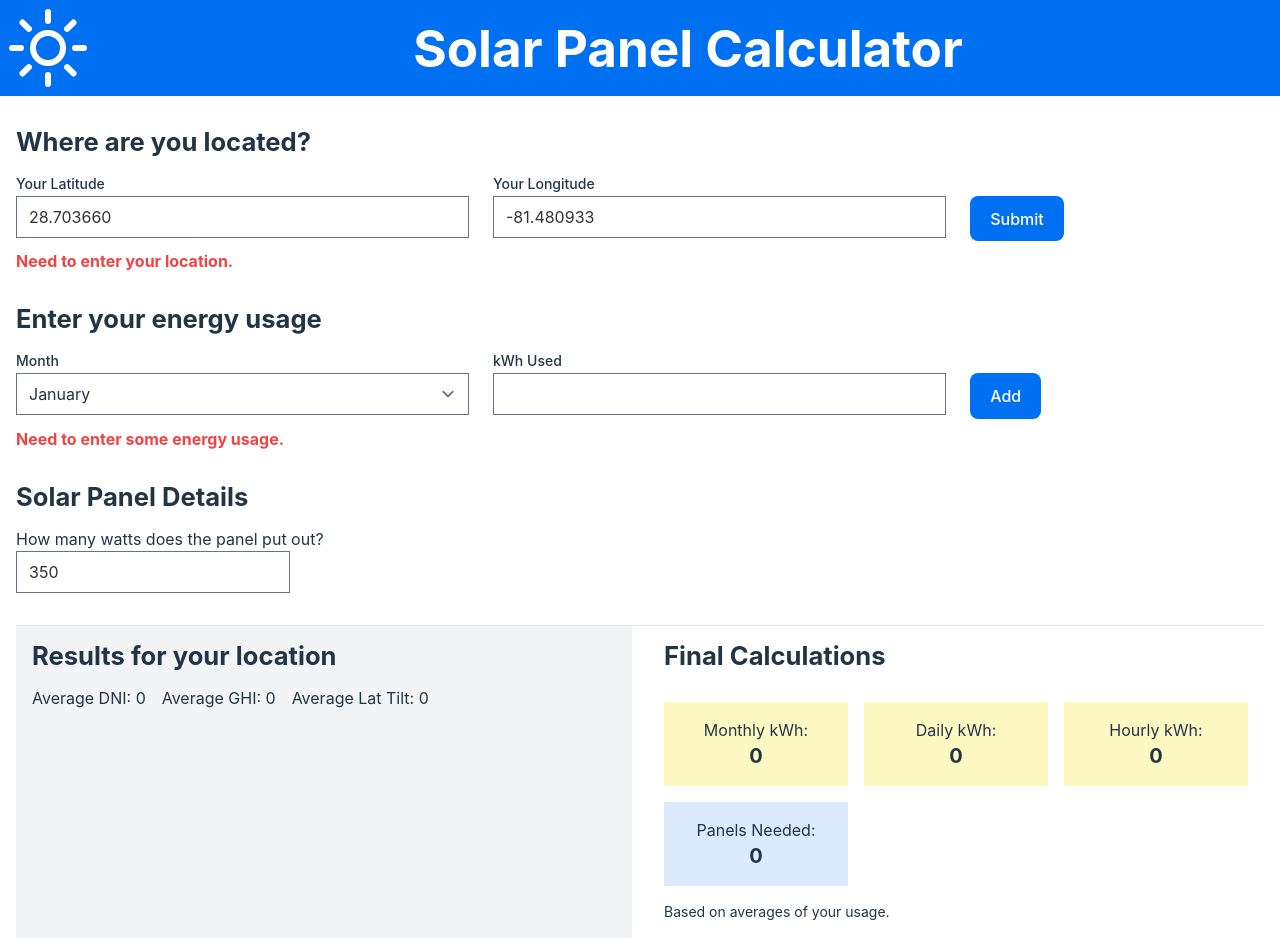
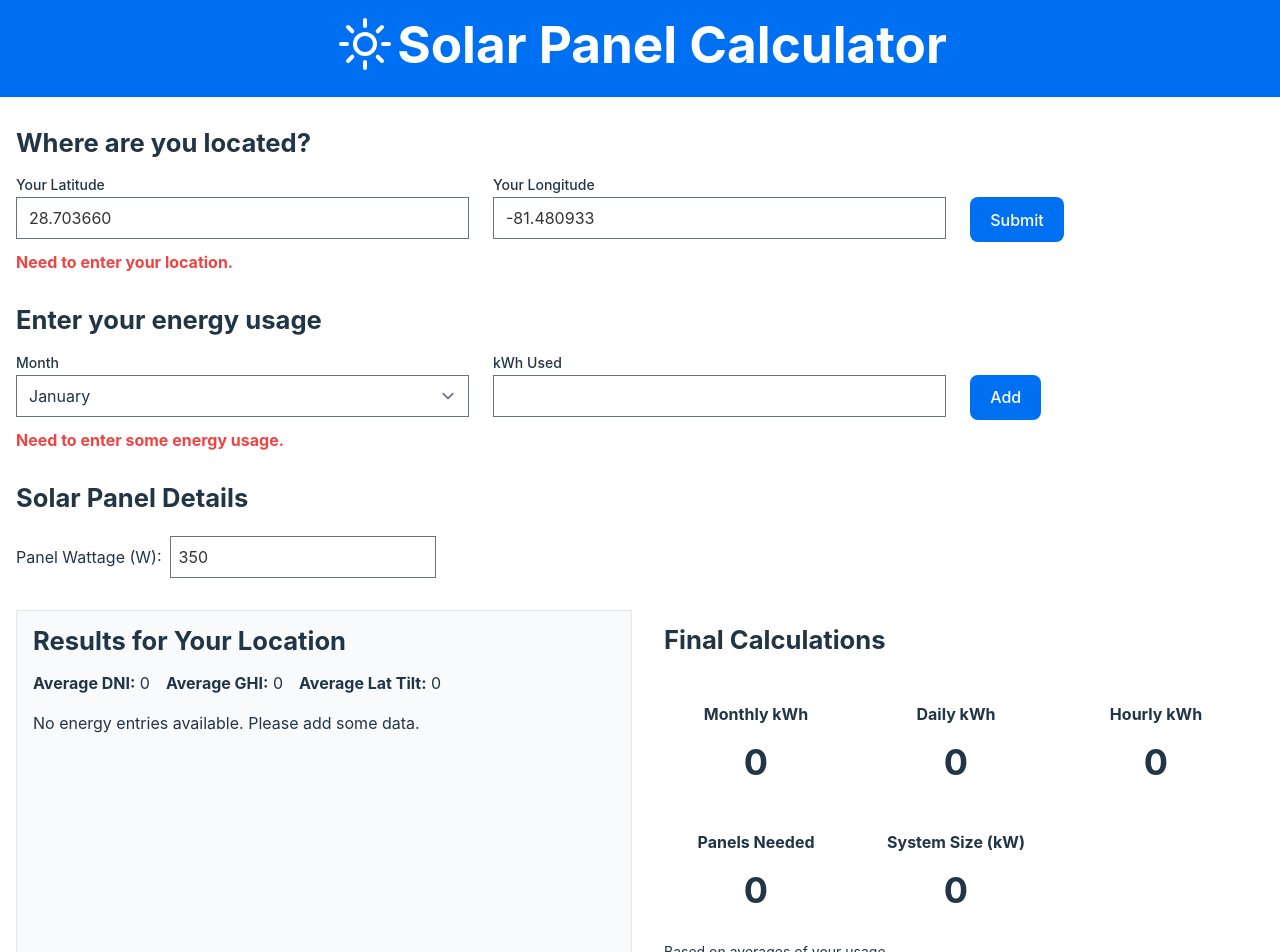
Before and after one commit to interfused/solar-calc, a React (Vite) app: page / in a window 1280 px wide. Shown: the top 952 px of the page. Built offline with nearby package versions, Linux system fonts and the light colour scheme.

Commit message:
refactor for metric card

```diff
--- a/src/App.css
+++ b/src/App.css
@@ -44,3 +44,13 @@ input{color: #333;}
 .read-the-docs {
   color: #888;
 }
+table,td,th{
+  @apply border border-solid border-gray-200;
+}
+
+td,th{
+  @apply p-2
+}
+th{
+  @apply bg-gray-50;
+}
--- a/src/App.tsx
+++ b/src/App.tsx
@@ -1,24 +1,22 @@
-//import { useState } from "react";
 import "./App.css";
 import EnergyUsage from "./electricity-usage/EnergyUsage";
 import { GlobalStateProvider } from "./GlobalStateContext"; // Import GlobalStateProvider
 import LatLongForm from "./electricity-usage/LatLongForm";
-import Calculations from "./electricity-usage/Calculations";
+import { Calculations } from "./electricity-usage/Calculations";
 
 function App() {
-  //  const [count, setCount] = useState(0);
-
   return (
     <GlobalStateProvider>
       <>
-        <div className="flex items-center bg-blue-500 text-white">
-          <div className="flex-none w-24 ">
+        <div className="text-center bg-blue-500 text-white p-4">
+          <h1 className="font-bold">
             <svg
               xmlns="http://www.w3.org/2000/svg"
               fill="none"
               viewBox="0 0 24 24"
               strokeWidth={1.5}
               stroke="currentColor"
+              className="relative w-16 inline top-[-5px]"
             >
               <path
                 strokeLinecap="round"
@@ -26,20 +24,16 @@ function App() {
                 d="M12 3v2.25m6.364.386-1.591 1.591M21 12h-2.25m-.386 6.364-1.591-1.591M12 18.75V21m-4.773-4.227-1.591 1.591M5.25 12H3m4.227-4.773L5.636 5.636M15.75 12a3.75 3.75 0 1 1-7.5 0 3.75 3.75 0 0 1 7.5 0Z"
               />
             </svg>
-          </div>
-          <div className="flex-auto">
-            <h1 className="font-bold">Solar Panel Calculator</h1>
-          </div>
+            Solar Panel Calculator
+          </h1>
         </div>
 
         <div className="max-w-screen-xl mx-auto p-4">
           <div className="my-4">
-            <LatLongForm></LatLongForm>
+            <LatLongForm />
           </div>
-
-          <EnergyUsage></EnergyUsage>
-
-          <Calculations></Calculations>
+          <EnergyUsage />
+          <Calculations />
         </div>
       </>
     </GlobalStateProvider>
--- a/src/electricity-usage/Calculations.tsx
+++ b/src/electricity-usage/Calculations.tsx
@@ -1,100 +1,141 @@
-/*
-REFERENCES:
-https://www.solar.com/learn/how-much-is-a-solar-system-for-a-2000-sq-ft-house/
-*/
 import { useState } from "react";
+import { useGlobalState } from "../GlobalStateContext";
+import Metric from "./Metric";
 
-import { useGlobalState } from "../GlobalStateContext";
+interface EnergyEntry {
+  month: string;
+  kWh: number;
+}
 
-function Calculations() {
-  //  const [count, setCount] = useState(0);
+export function getFormattedNumberString(n: number) {
+  if (Number.isInteger(n)) {
+    return n.toString();
+  }
+  return n.toFixed(2);
+}
+
+export function Calculations() {
   const [panelWattage, setPanelWattage] = useState(350);
   const { globalState } = useGlobalState();
+
+  const getTableContents = (entries: EnergyEntry[]) => {
+    if (!entries.length) {
+      return <span>No energy entries available. Please add some data.</span>;
+    }
+
+    return (
+      <>
+        <h2 className="font-bold mt-8">Energy Usage History</h2>
+        <table className="w-full border border-gray-200 mt-4">
+          <thead>
+            <tr>
+              <th>Month</th>
+              <th>kWh</th>
+            </tr>
+          </thead>
+          <tbody>
+            {entries.map((entry, index) => (
+              <tr key={index}>
+                <td>{entry.month}</td>
+                <td>{entry.kWh}</td>
+              </tr>
+            ))}
+          </tbody>
+        </table>
+      </>
+    );
+  };
 
   const getSystemDetails = (
     dailyKWH: number,
     peakSunHours: number,
     panelWattage: number
-  ): number => {
+  ) => {
     if (!globalState.LocationData.avg_dni) {
-      return 0;
+      return { systemSize: 0, panelCnt: 0 };
     }
     const systemSize = dailyKWH / peakSunHours;
     const panelCnt = Math.ceil(systemSize / (panelWattage / 1000));
-    return panelCnt;
+    return { systemSize, panelCnt };
   };
 
   const monthlyKWH =
-    globalState.energyEntries.reduce((total, next) => total + next.kWh, 0) /
-    globalState.energyEntries.length;
-  const dailyKWH = Math.ceil(monthlyKWH / 30) || 0;
-  const hourlyKWH = Math.ceil(dailyKWH / 24) || 0;
+    globalState.energyEntries.reduce(
+      (total: number, next: EnergyEntry) => total + next.kWh,
+      0
+    ) / globalState.energyEntries.length || 0;
+
+  let dailyKWH = monthlyKWH ? monthlyKWH / 30 : 0;
+
+  const hourlyKWH = monthlyKWH ? dailyKWH / 24 : 0;
+  const { panelCnt, systemSize } = getSystemDetails(
+    dailyKWH,
+    globalState.LocationData.avg_dni,
+    panelWattage
+  );
 
   return (
     <div className="text-left">
       <h2 className="mt-8 mb-4">Solar Panel Details</h2>
-      <label>How many watts does the panel put out?</label>
-      <br />
+      <label htmlFor="panelWattage">Panel Wattage (W):</label>
       <input
+        id="panelWattage"
+        type="number"
         defaultValue={panelWattage}
         onChange={(e) => setPanelWattage(Number(e.target.value))}
-      ></input>
-      <hr className="mt-8" />
+        className="border p-2 mt-2 ml-2"
+      />
 
-      <div className="md:grid md:grid-cols-2 md:gap-4">
-        <div className="bg-gray-100 p-4">
-          <h2 className="mb-4">Results for your location</h2>
+      <div className="md:grid md:grid-cols-2 md:gap-4 mt-8">
+        <div className="bg-gray-100 p-4 border border-solid border-gray-200 bg-gray-50">
+          <h2 className="mb-4">Results for Your Location</h2>
           <p>
-            Average DNI: {globalState.LocationData.avg_dni}
+            <strong>Average DNI:</strong> {globalState.LocationData.avg_dni}
             <span className="ml-4">
-              Average GHI: {globalState.LocationData.avg_ghi}
+              <strong>Average GHI:</strong> {globalState.LocationData.avg_ghi}
             </span>
             <span className="ml-4">
-              Average Lat Tilt: {globalState.LocationData.avg_lat_tilt}
+              <strong>Average Lat Tilt:</strong>{" "}
+              {globalState.LocationData.avg_lat_tilt}
             </span>
           </p>
           <div className="mt-4">
-            {globalState.energyEntries.map((el, index) => {
-              return (
-                <div key={"idx" + index} className="text-left">
-                  Month: {el.month} <span className="ml-4">kWh: {el.kWh}</span>
-                </div>
-              );
-            })}
+            {getTableContents(globalState.energyEntries)}
           </div>
         </div>
 
         <div className="bg-white p-4">
           <h2 className="mb-4">Final Calculations</h2>
-
-          <div className="grid grid-cols-3 gap-4 mt-8">
-            <div className="text-center bg-yellow-100 p-4">
-              <p>Monthly kWh:</p>
-              <p className="text-xl font-bold">{monthlyKWH || 0}</p>
-            </div>
-
-            <div className="text-center bg-yellow-100 p-4">
-              <p>Daily kWh:</p>
-              <p className="text-xl font-bold">{dailyKWH}</p>
-            </div>
-
-            <div className="text-center bg-yellow-100 p-4">
-              <p>Hourly kWh:</p>
-              <p className="text-xl font-bold">{hourlyKWH}</p>
-            </div>
-
-            <div className="text-center bg-blue-100 p-4">
-              <p>Panels Needed:</p>
-              <p className="text-xl font-bold">
-                {getSystemDetails(
-                  dailyKWH,
-                  globalState.LocationData.avg_dni,
-                  panelWattage
-                ) || 0}
-              </p>
-            </div>
+          <div className="grid grid-cols-2 md:grid-cols-3 gap-4 mt-8">
+            {[
+              {
+                header: "Monthly kWh",
+                value: getFormattedNumberString(monthlyKWH),
+              },
+              {
+                header: "Daily kWh",
+                value: getFormattedNumberString(dailyKWH),
+                bgColor: "yellow",
+              },
+              {
+                header: "Hourly kWh",
+                value: getFormattedNumberString(hourlyKWH),
+              },
+              { header: "Panels Needed", value: panelCnt, bgColor: "blue" },
+              {
+                header: "System Size (kW)",
+                value: getFormattedNumberString(systemSize),
+                bgColor: "blue",
+              },
+            ].map((metric, index) => (
+              <Metric
+                key={index}
+                displayHeader={metric.header}
+                displayValue={metric.value}
+                bgColor={metric.bgColor}
+              />
+            ))}
           </div>
-
           <p className="text-sm mt-4">Based on averages of your usage.</p>
         </div>
       </div>
@@ -102,4 +143,4 @@ function Calculations() {
   );
 }
 
-export default Calculations;
+//export default Calculations;
--- a/src/electricity-usage/EnergyUsageForm.tsx
+++ b/src/electricity-usage/EnergyUsageForm.tsx
@@ -36,7 +36,7 @@ function EnergyUsageForm() {
   return (
     <form
       onSubmit={addToEnergyEntries}
-      className="mt-4 grid grid-cols-1 gap-x-6 gap-y-8 sm:grid-cols-8"
+      className="mt-4 grid grid-cols-1 gap-x-6 gap-y-4 sm:grid-cols-8"
     >
       <div className="sm:col-span-3 text-left">
         <label className="block text-sm/6 font-medium">Month</label>
@@ -60,7 +60,7 @@ function EnergyUsageForm() {
         <label className="block text-sm/6 font-medium">kWh Used</label>
         <input type="text" name="kWh" required className="block w-full" />
       </div>
-      <div className="sm:col-span-2 text-left pt-6">
+      <div className="sm:col-span-2 text-left md:pt-6">
         <button type="submit" className="text-white bg-blue-500">
           Add
         </button>
--- a/src/electricity-usage/LatLongForm.tsx
+++ b/src/electricity-usage/LatLongForm.tsx
@@ -62,7 +62,7 @@ function LatLongForm() {
       <h2 className="text-left">Where are you located?</h2>
       <form
         onSubmit={addLocationData}
-        className="mt-4 grid grid-cols-1 gap-x-6 gap-y-8 sm:grid-cols-8"
+        className="mt-4 grid grid-cols-1 gap-x-6 gap-y-4 sm:grid-cols-8"
       >
         <div className="sm:col-span-3 text-left">
           <label className="block text-sm/6 font-medium">Your Latitude</label>
@@ -84,7 +84,7 @@ function LatLongForm() {
             className="block w-full"
           />
         </div>
-        <div className="sm:col-span-2 text-left pt-6">
+        <div className="sm:col-span-2 text-left md:pt-6">
           <button type="submit" className="text-white bg-blue-500">
             Submit
           </button>
--- /dev/null
+++ b/src/electricity-usage/Metric.tsx
@@ -0,0 +1,23 @@
+interface MetricProps {
+  displayHeader: string;
+  displayValue: string | number;
+  bgColor?: string;
+}
+function Metric({
+  displayHeader,
+  displayValue,
+  bgColor = "yellow",
+}: MetricProps) {
+  const bgColorClass = `text-center p-4 bg-${bgColor}-100`;
+
+  return (
+    <>
+      <div className={bgColorClass}>
+        <p className="font-bold">{displayHeader}</p>
+        <p className="text-4xl font-bold mt-4">{displayValue}</p>
+      </div>
+    </>
+  );
+}
+
+export default Metric;
--- a/src/index.css
+++ b/src/index.css
@@ -8,7 +8,8 @@
   font-weight: 400;
 
   color-scheme: light dark;
-  background-color: #eee;
+  /*background-color: #eee;*/
+  @apply bg-gray-100;
   color: #242424;
 
   font-synthesis: none;
```
